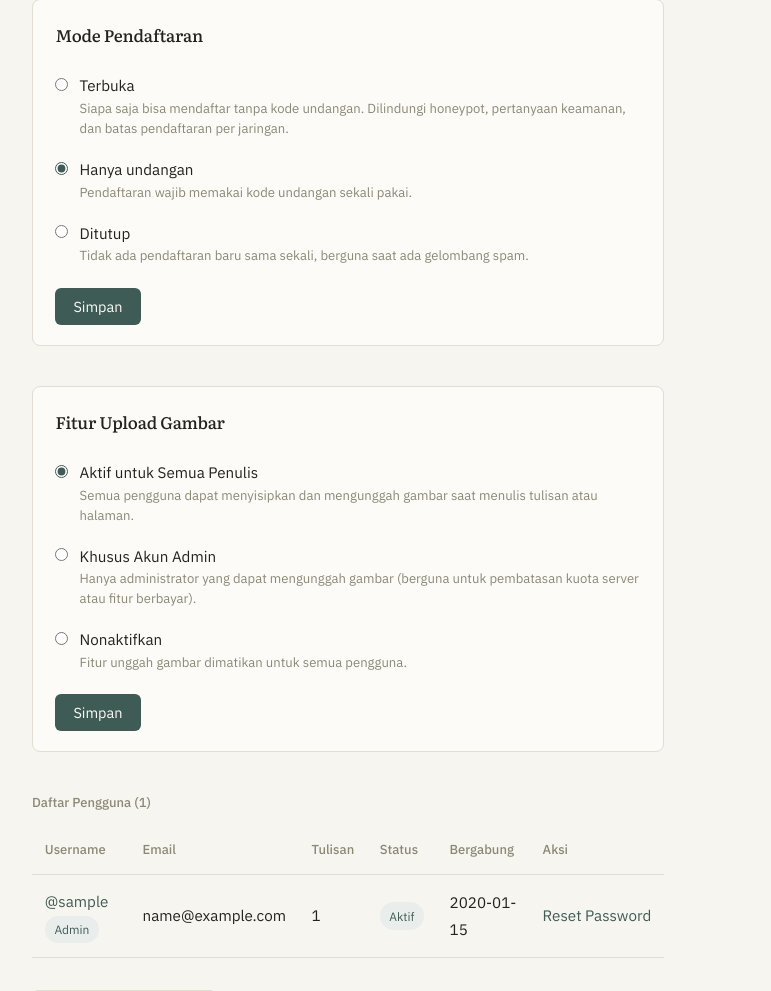
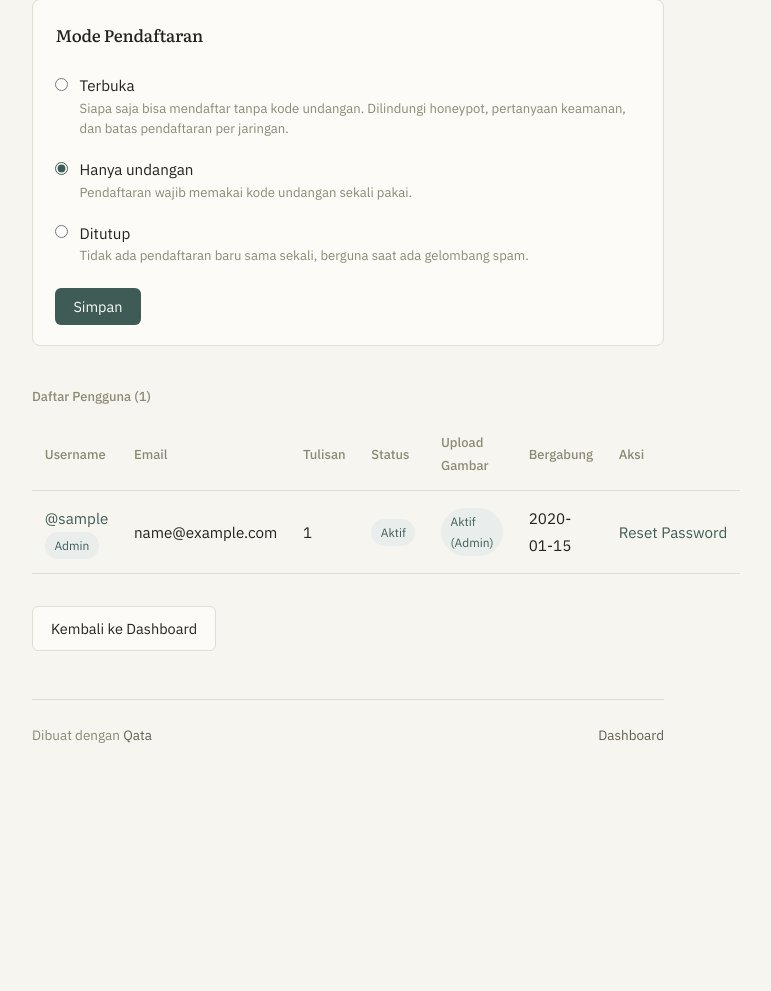
Before and after one commit to andriawekh-droid/qata, a Flask app: page /dashboard/admin in a window 1280 px wide. Shown: the part 132-1123 px from the top of the page, without its empty margins (292-1063 px from the left). After the commit the page ends 875 px from the top, so only its background shows below. Run offline with Flask 3, Linux system fonts and the light colour scheme; a user stored in the database is signed in; tables that the repository leaves empty hold one stand-in row (values such as "Sample post"); some libraries are stand-ins or nearby versions.

Commit message:
Fitur izin upload gambar per-user di tabel Daftar Pengguna Panel Admin

```diff
--- a/auth.py
+++ b/auth.py
@@ -12,7 +12,7 @@ from database import get_db
 auth_bp = Blueprint('auth', __name__)
 
 class User(UserMixin):
-    def __init__(self, id, username, email, display_name, bio, website, twitter, instagram, is_admin, active, theme_preference='light'):
+    def __init__(self, id, username, email, display_name, bio, website, twitter, instagram, is_admin, active, theme_preference='light', can_upload_image=0):
         self.id = id
         self.username = username
         self.email = email
@@ -24,6 +24,7 @@ class User(UserMixin):
         self.is_admin = is_admin
         self.active = active
         self.theme_preference = theme_preference or 'light'
+        self.can_upload_image = bool(can_upload_image or is_admin)
 
     def get_id(self):
         return str(self.id)
@@ -36,11 +37,13 @@ def get_user_by_id(user_id):
     db = get_db()
     row = db.execute('SELECT * FROM users WHERE id = ?', (user_id,)).fetchone()
     if row:
+        can_upload = row['can_upload_image'] if 'can_upload_image' in row.keys() else 0
         return User(
             row['id'], row['username'], row['email'],
             row['display_name'], row['bio'], row['website'],
             row['twitter'], row['instagram'], row['is_admin'],
-            row['is_active'], row['theme_preference']
+            row['is_active'], row['theme_preference'],
+            can_upload
         )
     return None
 
@@ -48,11 +51,13 @@ def get_user_by_username(username):
     db = get_db()
     row = db.execute('SELECT * FROM users WHERE username = ?', (username,)).fetchone()
     if row:
+        can_upload = row['can_upload_image'] if 'can_upload_image' in row.keys() else 0
         return User(
             row['id'], row['username'], row['email'],
             row['display_name'], row['bio'], row['website'],
             row['twitter'], row['instagram'], row['is_admin'],
-            row['is_active'], row['theme_preference']
+            row['is_active'], row['theme_preference'],
+            can_upload
         )
     return None
 
--- a/dashboard.py
+++ b/dashboard.py
@@ -18,19 +18,13 @@ dashboard_bp = Blueprint('dashboard', __name__, url_prefix='/dashboard')
 BATAS_UNDANGAN = 5
 BATAS_PAGE = 3
 SDMFSRD_URL = "https://sdmfsrd.web.id"
-IMAGE_UPLOAD_MODES = ('enabled', 'admin_only', 'disabled')
-
-def get_image_upload_mode(db):
-    row = db.execute(
-        "SELECT value FROM site_settings WHERE key = 'image_upload_mode'"
-    ).fetchone()
-    return row['value'] if row else 'enabled'
-
 def user_can_upload_image(db, user):
-    mode = get_image_upload_mode(db)
-    if mode == 'enabled':
+    if not getattr(user, 'is_authenticated', False):
+        return False
+    if getattr(user, 'is_admin', False):
         return True
-    if mode == 'admin_only' and getattr(user, 'is_authenticated', False) and getattr(user, 'is_admin', False):
+    row = db.execute('SELECT can_upload_image, is_admin FROM users WHERE id = ?', (user.id,)).fetchone()
+    if row and (row['is_admin'] or row['can_upload_image']):
         return True
     return False
 
@@ -550,8 +544,7 @@ def admin_index():
     ).fetchall()
 
     return render_template('dashboard/admin.html', users=users,
-                           registration_mode=get_registration_mode(db),
-                           image_upload_mode=get_image_upload_mode(db))
+                           registration_mode=get_registration_mode(db))
 
 @dashboard_bp.route('/admin/registrasi', methods=['POST'])
 @login_required
@@ -575,26 +568,28 @@ def admin_registration_mode():
     flash('Mode pendaftaran berhasil diperbarui.', 'sukses')
     return redirect(url_for('dashboard.admin_index'))
 
-@dashboard_bp.route('/admin/upload-gambar', methods=['POST'])
+@dashboard_bp.route('/admin/toggle-upload-gambar/<int:user_id>', methods=['POST'])
 @login_required
-def admin_image_upload_mode():
+def admin_toggle_upload_image(user_id):
     if not current_user.is_admin:
         abort(403)
 
-    mode = request.form.get('image_upload_mode', '').strip()
-    if mode not in IMAGE_UPLOAD_MODES:
-        flash('Mode upload gambar tidak valid.', 'error')
+    db = get_db()
+    target = db.execute('SELECT id, username, can_upload_image, is_admin FROM users WHERE id = ?', (user_id,)).fetchone()
+    if not target:
+        flash('Pengguna tidak ditemukan.', 'error')
         return redirect(url_for('dashboard.admin_index'))
 
-    db = get_db()
-    db.execute(
-        '''INSERT INTO site_settings (key, value)
-           VALUES ('image_upload_mode', ?)
-           ON CONFLICT(key) DO UPDATE SET value = ?, updated_at = CURRENT_TIMESTAMP''',
-        (mode, mode)
-    )
+    if target['is_admin']:
+        flash('Akun admin selalu memiliki izin upload gambar.', 'error')
+        return redirect(url_for('dashboard.admin_index'))
+
+    new_val = 0 if target['can_upload_image'] else 1
+    db.execute('UPDATE users SET can_upload_image = ? WHERE id = ?', (new_val, user_id))
     db.commit()
-    flash('Pengaturan upload gambar berhasil diperbarui.', 'sukses')
+
+    status_str = 'diaktifkan' if new_val else 'dinonaktifkan'
+    flash(f"Izin upload gambar untuk @{target['username']} berhasil {status_str}.", 'sukses')
     return redirect(url_for('dashboard.admin_index'))
 
 @dashboard_bp.route('/admin/reset-password/<int:user_id>', methods=['GET', 'POST'])
--- a/database.py
+++ b/database.py
@@ -31,6 +31,7 @@ def init_db():
             instagram TEXT,
             is_admin INTEGER DEFAULT 0,
             is_active INTEGER DEFAULT 1,
+            can_upload_image INTEGER NOT NULL DEFAULT 0,
             theme_preference TEXT NOT NULL DEFAULT 'light',
             created_at TIMESTAMP DEFAULT CURRENT_TIMESTAMP
         );
@@ -123,5 +124,12 @@ def init_db():
     ''')
     db.commit()
 
+    # Migrasi kolom can_upload_image pada users jika belum ada
+    user_cols = [c['name'] for c in db.execute("PRAGMA table_info(users)").fetchall()]
+    if 'can_upload_image' not in user_cols:
+        db.execute("ALTER TABLE users ADD COLUMN can_upload_image INTEGER NOT NULL DEFAULT 0")
+        db.execute("UPDATE users SET can_upload_image = 1 WHERE is_admin = 1")
+        db.commit()
+
 def init_app(app):
     app.teardown_appcontext(close_db)
--- a/static/style.css
+++ b/static/style.css
@@ -830,6 +830,19 @@ article.post-full h1,
     color: var(--ink-faint);
 }
 
+.btn-toggle {
+    border: 1px solid transparent;
+    cursor: pointer;
+    font-family: inherit;
+    font-size: 12px;
+    transition: all 0.15s ease;
+}
+
+.btn-toggle:hover {
+    filter: brightness(0.92);
+    transform: translateY(-1px);
+}
+
 .editor-actions {
     display: flex;
     gap: 0.8rem;
--- a/templates/base.html
+++ b/templates/base.html
@@ -4,7 +4,7 @@
     <meta charset="UTF-8">
     <meta name="viewport" content="width=device-width, initial-scale=1.0">
     <title>{% block title %}Qata{% endblock %}</title>
-    <link rel="stylesheet" href="{{ url_for('static', filename='style.css') }}?v=12">
+    <link rel="stylesheet" href="{{ url_for('static', filename='style.css') }}?v=13">
     <link rel="icon" href="{{ url_for('static', filename='favicon.ico') }}" type="image/x-icon">
 </head>
 <body>
--- a/templates/dashboard/admin.html
+++ b/templates/dashboard/admin.html
@@ -33,31 +33,6 @@
     </form>
 </section>
 
-<section class="admin-panel">
-    <h2>Fitur Upload Gambar</h2>
-    <form method="POST" action="{{ url_for('dashboard.admin_image_upload_mode') }}">
-        <label class="radio-option">
-            <input type="radio" name="image_upload_mode" value="enabled" {% if image_upload_mode == 'enabled' %}checked{% endif %}>
-            <span>Aktif untuk Semua Penulis
-                <small>Semua pengguna dapat menyisipkan dan mengunggah gambar saat menulis tulisan atau halaman.</small>
-            </span>
-        </label>
-        <label class="radio-option">
-            <input type="radio" name="image_upload_mode" value="admin_only" {% if image_upload_mode == 'admin_only' %}checked{% endif %}>
-            <span>Khusus Akun Admin
-                <small>Hanya administrator yang dapat mengunggah gambar (berguna untuk pembatasan kuota server atau fitur berbayar).</small>
-            </span>
-        </label>
-        <label class="radio-option">
-            <input type="radio" name="image_upload_mode" value="disabled" {% if image_upload_mode == 'disabled' %}checked{% endif %}>
-            <span>Nonaktifkan
-                <small>Fitur unggah gambar dimatikan untuk semua pengguna.</small>
-            </span>
-        </label>
-        <button type="submit" class="btn" style="margin-top:0.8rem">Simpan</button>
-    </form>
-</section>
-
 <section class="post-list">
     <h2>Daftar Pengguna ({{ users|length }})</h2>
     {% if users %}
@@ -68,6 +43,7 @@
                     <th>Email</th>
                     <th>Tulisan</th>
                     <th>Status</th>
+                    <th>Upload Gambar</th>
                     <th>Bergabung</th>
                     <th>Aksi</th>
                 </tr>
@@ -89,6 +65,23 @@
                         <span class="badge badge-{{ 'published' if user['is_active'] else 'draft' }}">
                             {{ 'Aktif' if user['is_active'] else 'Nonaktif' }}
                         </span>
+                    </td>
+                    <td>
+                        {% if user['is_admin'] %}
+                            <span class="badge badge-published" title="Admin selalu memiliki izin upload gambar">Aktif (Admin)</span>
+                        {% else %}
+                            <form method="POST" action="{{ url_for('dashboard.admin_toggle_upload_image', user_id=user['id']) }}" style="display:inline;">
+                                {% if user['can_upload_image'] %}
+                                    <button type="submit" class="badge badge-published btn-toggle" title="Klik untuk menonaktifkan fitur upload gambar">
+                                        Aktif &check;
+                                    </button>
+                                {% else %}
+                                    <button type="submit" class="badge badge-draft btn-toggle" title="Klik untuk mengaktifkan fitur upload gambar">
+                                        Nonaktif &cross;
+                                    </button>
+                                {% endif %}
+                            </form>
+                        {% endif %}
                     </td>
                     <td>{{ user['created_at'] | tanggal }}</td>
                     <td>
--- a/templates/landing.html
+++ b/templates/landing.html
@@ -5,7 +5,7 @@
     <meta name="viewport" content="width=device-width, initial-scale=1.0">
     <title>{% block title %}Qata{% endblock %}</title>
     <link rel="icon" href="{{ url_for('static', filename='favicon.ico') }}" type="image/x-icon">
-    <link rel="stylesheet" href="{{ url_for('static', filename='style.css') }}?v=12">
+    <link rel="stylesheet" href="{{ url_for('static', filename='style.css') }}?v=13">
 </head>
 <body>
     <main class="container">
```
